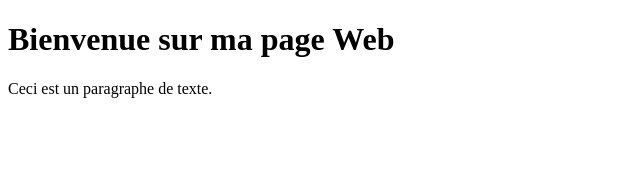
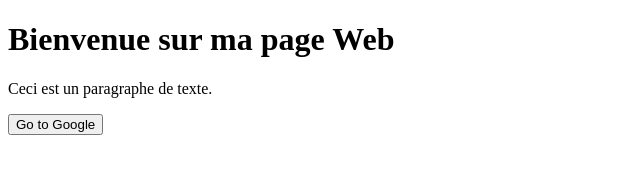
Before and after one commit to softpython2884/FlowUp-azerty, a plain HTML site: page index.html in a window 1280 px wide. Shown: the whole page, without its empty margins (0-640 px from the left). Drawn offline with Linux system fonts and the light colour scheme.

Commit message:
Update index.html via FlowUp

```diff
--- a/index.html
+++ b/index.html
@@ -7,5 +7,6 @@
 <body>
     <h1>Bienvenue sur ma page Web</h1>
     <p>Ceci est un paragraphe de texte.</p>
+    <button onclick="window.location.href='https://google.com'">Go to Google</button>
 </body>
 </html>
```
